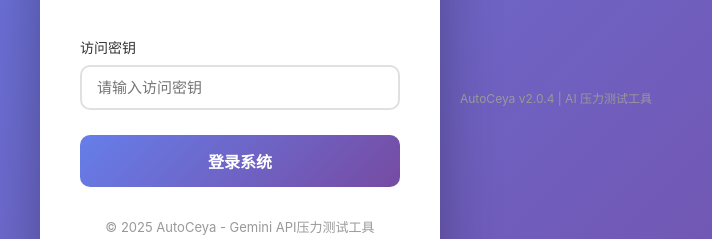
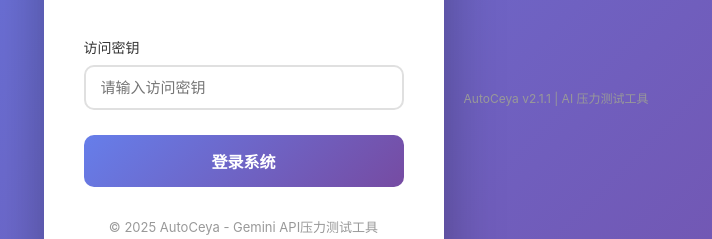
Before and after one commit to bohesocool/autoCeya, a website: page public/login.html in a window 1280 px wide. Shown: the part 318-557 px from the top of the page, 284-996 px from the left. Drawn offline with Linux system fonts and the light colour scheme.

Commit message:
fix: 修复 uuid ESM 兼容性问题，降级到 v9.0.0; 更新版本号到 v2.1.1

```diff
--- a/package.json
+++ b/package.json
@@ -1,6 +1,6 @@
 {
   "name": "autoceya",
-  "version": "2.1.0",
+  "version": "2.1.1",
   "description": "AI模型自动测压系统 - 支持 Gemini、OpenAI、Claude 多模型压力测试",
   "main": "server-new.js",
   "scripts": {
@@ -32,7 +32,7 @@
     "pdfkit": "^0.17.2",
     "swagger-jsdoc": "^6.2.8",
     "swagger-ui-express": "^5.0.0",
-    "uuid": "^13.0.0",
+    "uuid": "^9.0.0",
     "winston": "^3.11.0",
     "ws": "^8.14.2"
   },
--- a/public/login.html
+++ b/public/login.html
@@ -223,7 +223,7 @@
 
     <!-- 版本号 -->
     <footer style="text-align: center; padding: 20px; color: #999; font-size: 12px; margin-top: 30px;">
-        AutoCeya v2.0.4 | AI 压力测试工具
+        AutoCeya v2.1.1 | AI 压力测试工具
     </footer>
 </body>
 </html>
```
Also changed, not shown: public/dashboard.html (+1 -1 lines), public/detail.html (+1 -1 lines), public/history.html (+1 -1 lines), public/parallel.html (+1 -1 lines), public/schedule.html (+1 -1 lines).
